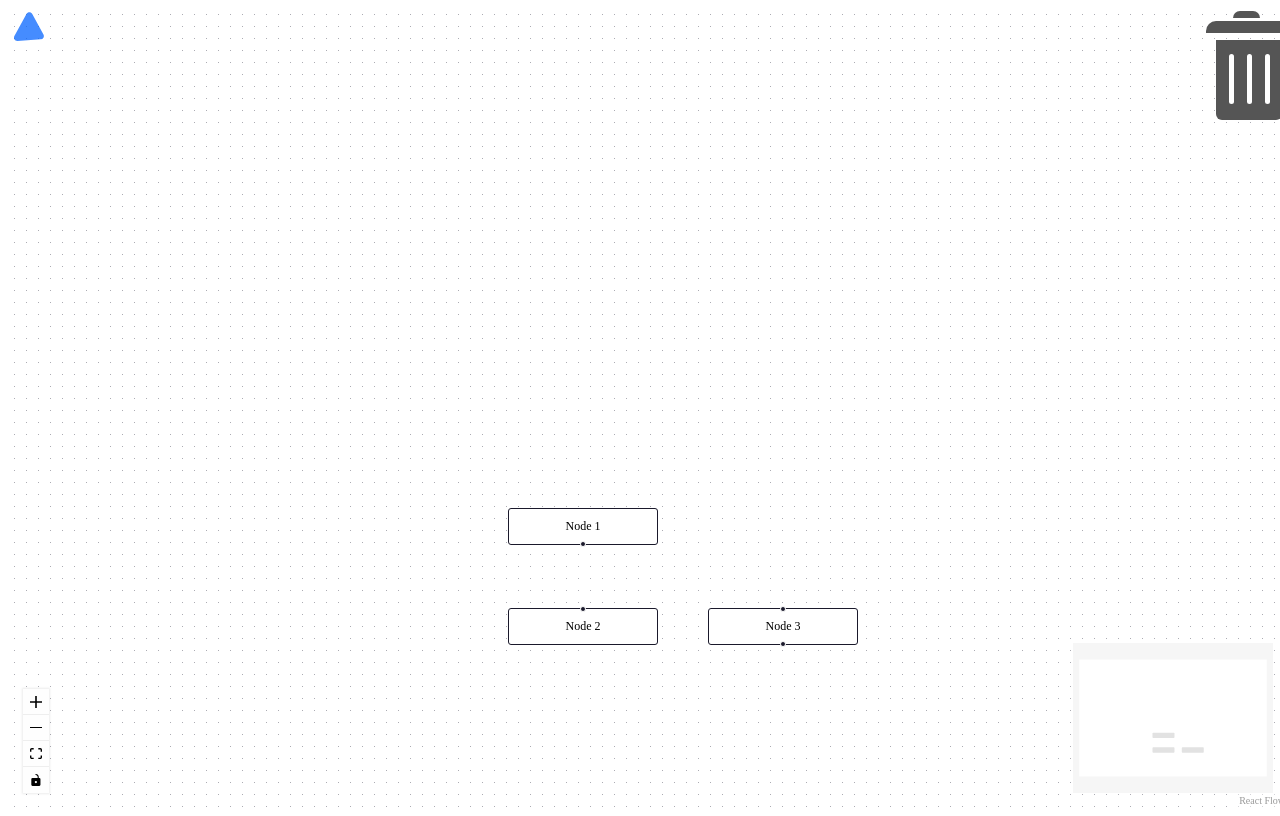
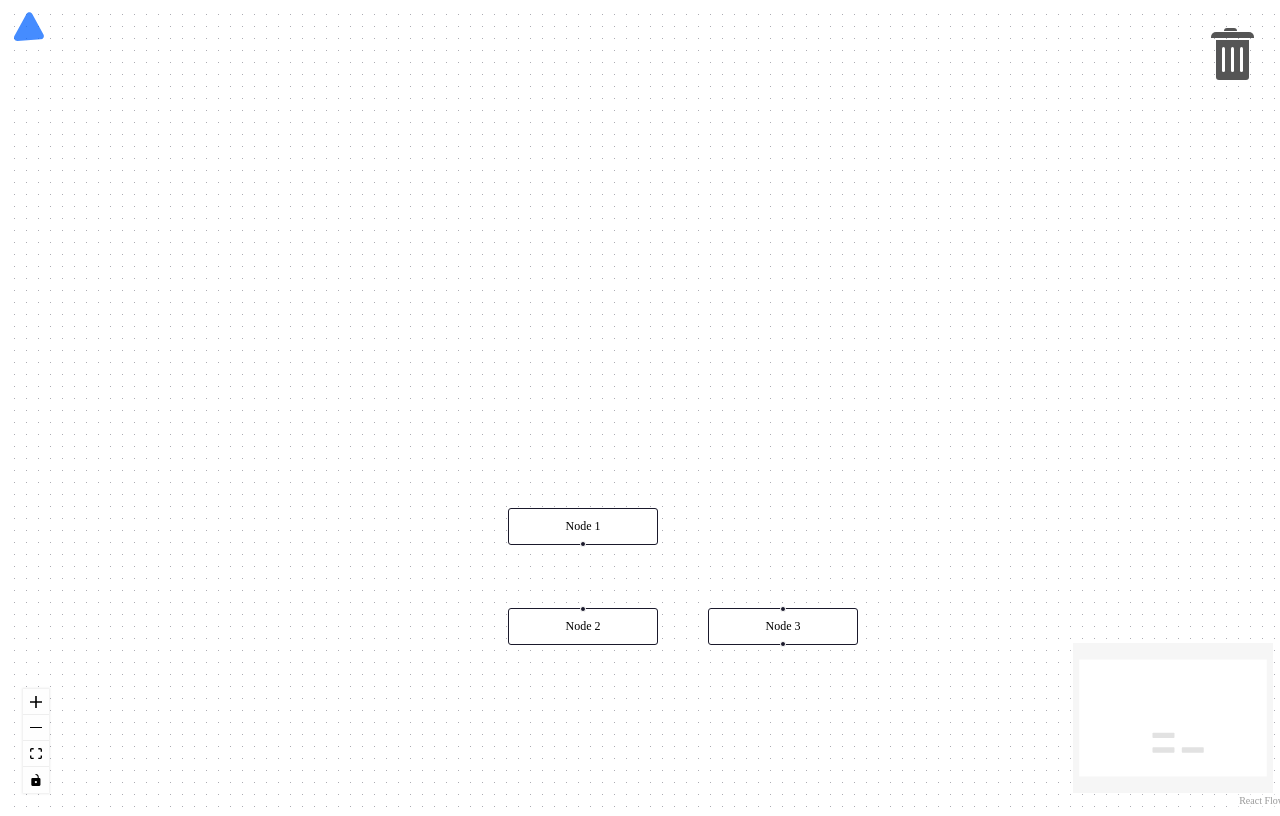
Before and after one commit to cmkwong/stockReact, a React (Vite) app: page / in a window 1280 px wide. Built offline with nearby package versions, Linux system fonts and the light colour scheme.

Commit message:
redcued the side of trush

```diff
--- a/src/components/RubbishBin.module.css
+++ b/src/components/RubbishBin.module.css
@@ -18,18 +18,18 @@
 
 .trash {
   background: #555;
-  width: 66px;
-  height: 80px;
+  width: 33px;
+  height: 40px;
   display: inline-block;
   margin: 0 auto;
 
   position: relative;
-  -webkit-border-bottom-right-radius: 6px;
-  -webkit-border-bottom-left-radius: 6px;
-  -moz-border-radius-bottomright: 6px;
-  -moz-border-radius-bottomleft: 6px;
-  border-bottom-right-radius: 6px;
-  border-bottom-left-radius: 6px;
+  -webkit-border-bottom-right-radius: 3px;
+  -webkit-border-bottom-left-radius: 3px;
+  -moz-border-radius-bottomright: 3px;
+  -moz-border-radius-bottomleft: 3px;
+  border-bottom-right-radius: 3px;
+  border-bottom-left-radius: 3px;
 }
 /* .trash:after {
   content: 'Mouse hover on Recile Bin';
@@ -42,14 +42,14 @@
 
 .trash span {
   position: absolute;
-  height: 12px;
+  height: 6px;
   background: #555;
-  top: -19px;
-  left: -10px;
-  right: -10px;
+  top: -8px;
+  left: -5px;
+  right: -5px;
 
-  border-top-left-radius: 10px;
-  border-top-right-radius: 10px;
+  border-top-left-radius: 5px;
+  border-top-right-radius: 5px;
   transform: rotate(0deg);
   transition: transform 250ms;
   transform-origin: 19% 100%;
@@ -57,45 +57,45 @@
 .trash span:after {
   content: '';
   position: absolute;
-  width: 27px;
-  height: 7px;
+  width: 13px;
+  height: 3px;
   background: #555;
-  top: -10px;
+  top: -4px;
 
-  border-top-left-radius: 10px;
-  border-top-right-radius: 10px;
+  border-top-left-radius: 5px;
+  border-top-right-radius: 5px;
   transform: rotate(0deg);
   transition: transform 250ms;
   transform-origin: 19% 100%;
-  left: 27px;
+  left: 13px;
 }
 
 .trash i {
   position: relative;
-  width: 5px;
-  height: 50px;
+  width: 3px;
+  height: 25px;
   background: #fff;
   display: block;
-  margin: 14px auto;
-  border-radius: 5px;
+  margin: 7px auto;
+  border-radius: 3px;
 }
 .trash i:after {
   content: '';
-  width: 5px;
-  height: 50px;
+  width: 3px;
+  height: 25px;
   background: #fff;
   position: absolute;
-  left: -18px;
-  border-radius: 5px;
+  left: -9px;
+  border-radius: 3px;
 }
 .trash i:before {
   content: '';
-  width: 5px;
-  height: 50px;
+  width: 3px;
+  height: 25px;
   background: #fff;
   position: absolute;
-  right: -18px;
-  border-radius: 5px;
+  right: -9px;
+  border-radius: 3px;
 }
 
 .trash:hover span {
```
